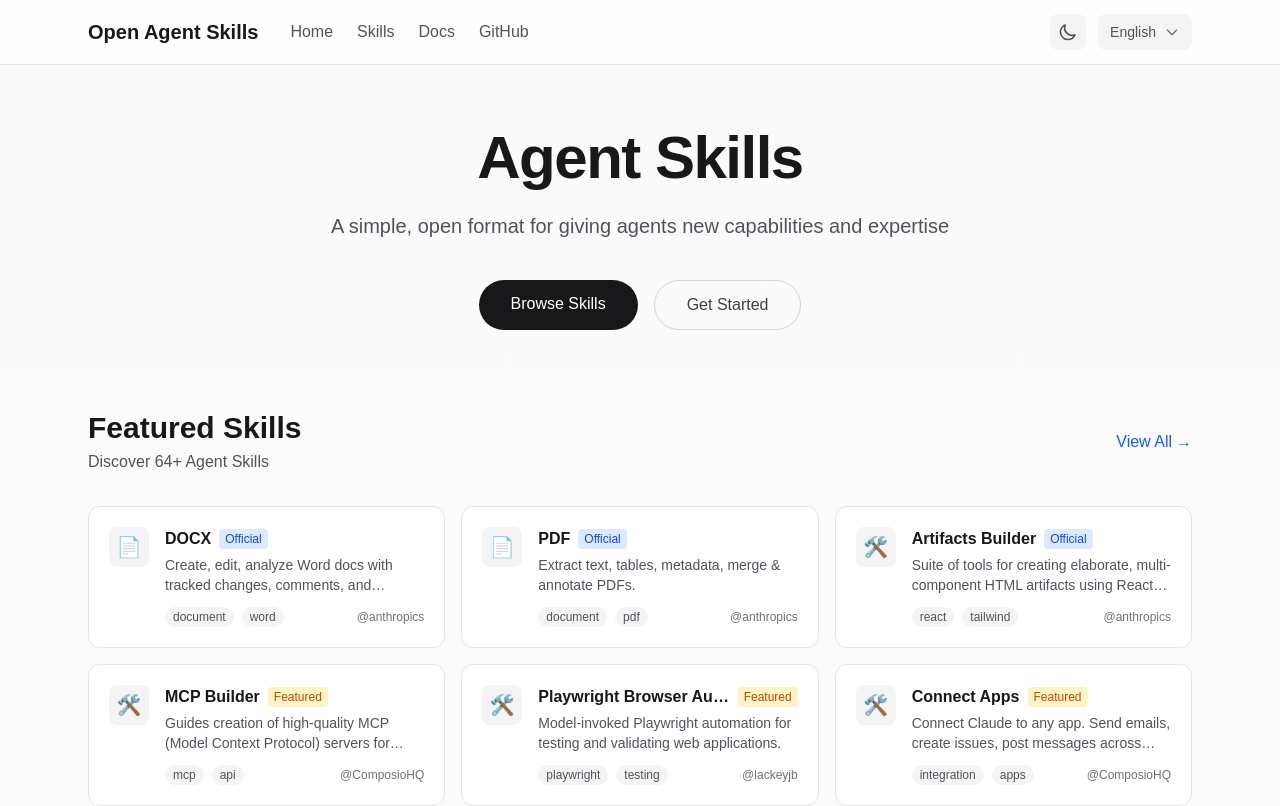
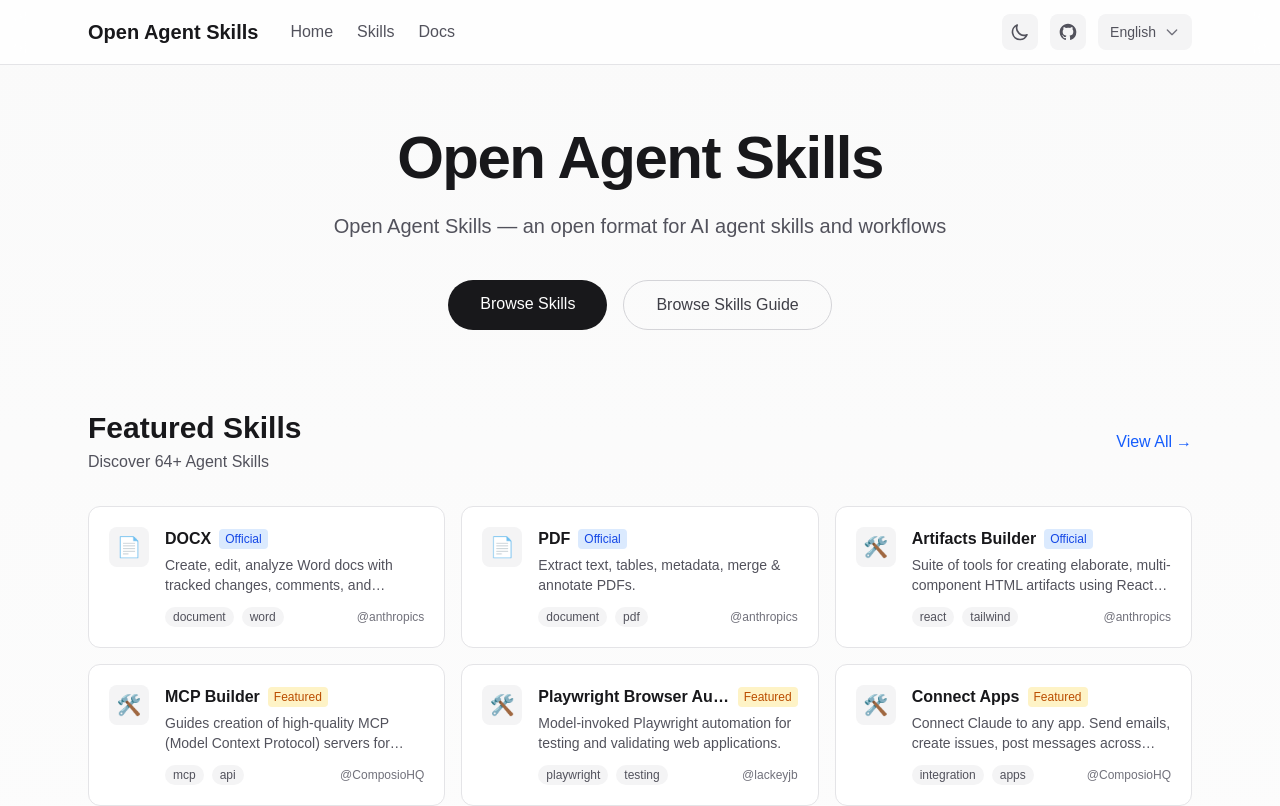
Before and after one commit to Open-Agent-Labs/Open-Agent-Skills, a Next.js app: page /en in a window 1280 px wide. Shown: the top 806 px of the page. Built offline with nearby package versions, Linux system fonts and the light colour scheme.

Commit message:
feat: 更新项目名称和描述，优化GitHub链接样式
- 将项目名称从"Agent Skills"更新为"Open Agent Skills"
- 统一中英文描述为新的格式说明
- 将GitHub链接从文本改为图标样式并更新组织名称
- 在技能页面添加对多语言描述的支持

```diff
--- a/messages/en.json
+++ b/messages/en.json
@@ -1,7 +1,7 @@
 {
   "metadata": {
     "title": "Open Agent Skills",
-    "description": "A simple, open format for giving agents new capabilities and expertise"
+    "description": "Open Agent Skills — an open format for AI agent skills and workflows"
   },
   "nav": {
     "home": "Home",
@@ -10,9 +10,9 @@
     "blog": "Blog"
   },
   "home": {
-    "title": "Agent Skills",
-    "subtitle": "A simple, open format for giving agents new capabilities and expertise",
-    "getStarted": "Get Started",
+    "title": "Open Agent Skills",
+    "subtitle": "Open Agent Skills — an open format for AI agent skills and workflows",
+    "getStarted": "Browse Skills Guide",
     "viewDocs": "View Documentation",
     "browseSkills": "Browse Skills",
     "featuredSkills": "Featured Skills",
--- a/messages/zh.json
+++ b/messages/zh.json
@@ -1,7 +1,7 @@
 {
   "metadata": {
     "title": "Open Agent Skills",
-    "description": "一个简单、开放的格式，为 AI Agent 提供新能力和专业知识"
+    "description": "Open Agent Skills —— 一个开放的 AI Agent 技能与工作流格式"
   },
   "nav": {
     "home": "首页",
@@ -10,9 +10,9 @@
     "blog": "博客"
   },
   "home": {
-    "title": "Agent Skills",
-    "subtitle": "一个简单、开放的格式，为 AI Agent 提供新能力和专业知识",
-    "getStarted": "开始使用",
+    "title": "Open Agent Skills",
+    "subtitle": "Open Agent Skills —— 一个开放的 AI Agent 技能与工作流格式",
+    "getStarted": "浏览 Skills 指南",
     "viewDocs": "查看文档",
     "browseSkills": "浏览 Skills",
     "featuredSkills": "精选 Skills",
--- a/src/app/[locale]/docs/[[...slug]]/page.tsx
+++ b/src/app/[locale]/docs/[[...slug]]/page.tsx
@@ -93,18 +93,21 @@
               >
                 {navLabels.docs}
               </Link>
-              <Link
-                href="https://github.com/agentskills/agentskills"
-                target="_blank"
-                rel="noopener noreferrer"
-                className="text-zinc-600 hover:text-zinc-900 dark:text-zinc-400 dark:hover:text-white transition-colors"
-              >
-                GitHub
-              </Link>
             </div>
           </div>
           <div className="flex items-center gap-3">
             <ThemeToggle />
+            <Link
+              href="https://github.com/Open-Agent-Labs/Open-Agent-Skills"
+              target="_blank"
+              rel="noopener noreferrer"
+              className="w-9 h-9 rounded-lg bg-zinc-100 dark:bg-zinc-800 flex items-center justify-center text-zinc-600 dark:text-zinc-400 hover:bg-zinc-200 dark:hover:bg-zinc-700 transition-colors"
+              aria-label="GitHub"
+            >
+              <svg className="w-5 h-5" fill="currentColor" viewBox="0 0 24 24">
+                <path fillRule="evenodd" d="M12 2C6.477 2 2 6.484 2 12.017c0 4.425 2.865 8.18 6.839 9.504.5.092.682-.217.682-.483 0-.237-.008-.868-.013-1.703-2.782.605-3.369-1.343-3.369-1.343-.454-1.158-1.11-1.466-1.11-1.466-.908-.62.069-.608.069-.608 1.003.07 1.531 1.032 1.531 1.032.892 1.53 2.341 1.088 2.91.832.092-.647.35-1.088.636-1.338-2.22-.253-4.555-1.113-4.555-4.951 0-1.093.39-1.988 1.029-2.688-.103-.253-.446-1.272.098-2.65 0 0 .84-.27 2.75 1.026A9.564 9.564 0 0112 6.844c.85.004 1.705.115 2.504.337 1.909-1.296 2.747-1.027 2.747-1.027.546 1.379.202 2.398.1 2.651.64.7 1.028 1.595 1.028 2.688 0 3.848-2.339 4.695-4.566 4.943.359.309.678.92.678 1.855 0 1.338-.012 2.419-.012 2.747 0 .268.18.58.688.482A10.019 10.019 0 0022 12.017C22 6.484 17.522 2 12 2z" clipRule="evenodd" />
+              </svg>
+            </Link>
             <LanguageSwitcher />
           </div>
         </nav>
--- a/src/app/[locale]/page.tsx
+++ b/src/app/[locale]/page.tsx
@@ -47,18 +47,21 @@
               >
                 {nav("docs")}
               </Link>
-              <Link
-                href="https://github.com/agentskills/agentskills"
-                target="_blank"
-                rel="noopener noreferrer"
-                className="text-zinc-600 hover:text-zinc-900 dark:text-zinc-400 dark:hover:text-white transition-colors"
-              >
-                GitHub
-              </Link>
             </div>
           </div>
           <div className="flex items-center gap-3">
             <ThemeToggle />
+            <Link
+              href="https://github.com/Open-Agent-Labs/Open-Agent-Skills"
+              target="_blank"
+              rel="noopener noreferrer"
+              className="w-9 h-9 rounded-lg bg-zinc-100 dark:bg-zinc-800 flex items-center justify-center text-zinc-600 dark:text-zinc-400 hover:bg-zinc-200 dark:hover:bg-zinc-700 transition-colors"
+              aria-label="GitHub"
+            >
+              <svg className="w-5 h-5" fill="currentColor" viewBox="0 0 24 24">
+                <path fillRule="evenodd" d="M12 2C6.477 2 2 6.484 2 12.017c0 4.425 2.865 8.18 6.839 9.504.5.092.682-.217.682-.483 0-.237-.008-.868-.013-1.703-2.782.605-3.369-1.343-3.369-1.343-.454-1.158-1.11-1.466-1.11-1.466-.908-.62.069-.608.069-.608 1.003.07 1.531 1.032 1.531 1.032.892 1.53 2.341 1.088 2.91.832.092-.647.35-1.088.636-1.338-2.22-.253-4.555-1.113-4.555-4.951 0-1.093.39-1.988 1.029-2.688-.103-.253-.446-1.272.098-2.65 0 0 .84-.27 2.75 1.026A9.564 9.564 0 0112 6.844c.85.004 1.705.115 2.504.337 1.909-1.296 2.747-1.027 2.747-1.027.546 1.379.202 2.398.1 2.651.64.7 1.028 1.595 1.028 2.688 0 3.848-2.339 4.695-4.566 4.943.359.309.678.92.678 1.855 0 1.338-.012 2.419-.012 2.747 0 .268.18.58.688.482A10.019 10.019 0 0022 12.017C22 6.484 17.522 2 12 2z" clipRule="evenodd" />
+              </svg>
+            </Link>
             <LanguageSwitcher />
           </div>
         </nav>
--- a/src/app/[locale]/skills/[id]/page.tsx
+++ b/src/app/[locale]/skills/[id]/page.tsx
@@ -28,6 +28,7 @@
 
   const category = getCategoryById(skill.category);
   const relatedSkills = getRelatedSkills(skill.id, 3);
+  const description = locale === "zh" ? skill.descriptionZh || skill.description : skill.description;
 
   const isZh = locale === "zh";
 
@@ -68,18 +69,21 @@
               >
                 {isZh ? "文档" : "Docs"}
               </Link>
-              <Link
-                href="https://github.com/agentskills/agentskills"
-                target="_blank"
-                rel="noopener noreferrer"
-                className="text-zinc-600 hover:text-zinc-900 dark:text-zinc-400 dark:hover:text-white transition-colors"
-              >
-                GitHub
-              </Link>
             </div>
           </div>
           <div className="flex items-center gap-3">
             <ThemeToggle />
+            <Link
+              href="https://github.com/Open-Agent-Labs/Open-Agent-Skills"
+              target="_blank"
+              rel="noopener noreferrer"
+              className="w-9 h-9 rounded-lg bg-zinc-100 dark:bg-zinc-800 flex items-center justify-center text-zinc-600 dark:text-zinc-400 hover:bg-zinc-200 dark:hover:bg-zinc-700 transition-colors"
+              aria-label="GitHub"
+            >
+              <svg className="w-5 h-5" fill="currentColor" viewBox="0 0 24 24">
+                <path fillRule="evenodd" d="M12 2C6.477 2 2 6.484 2 12.017c0 4.425 2.865 8.18 6.839 9.504.5.092.682-.217.682-.483 0-.237-.008-.868-.013-1.703-2.782.605-3.369-1.343-3.369-1.343-.454-1.158-1.11-1.466-1.11-1.466-.908-.62.069-.608.069-.608 1.003.07 1.531 1.032 1.531 1.032.892 1.53 2.341 1.088 2.91.832.092-.647.35-1.088.636-1.338-2.22-.253-4.555-1.113-4.555-4.951 0-1.093.39-1.988 1.029-2.688-.103-.253-.446-1.272.098-2.65 0 0 .84-.27 2.75 1.026A9.564 9.564 0 0112 6.844c.85.004 1.705.115 2.504.337 1.909-1.296 2.747-1.027 2.747-1.027.546 1.379.202 2.398.1 2.651.64.7 1.028 1.595 1.028 2.688 0 3.848-2.339 4.695-4.566 4.943.359.309.678.92.678 1.855 0 1.338-.012 2.419-.012 2.747 0 .268.18.58.688.482A10.019 10.019 0 0022 12.017C22 6.484 17.522 2 12 2z" clipRule="evenodd" />
+              </svg>
+            </Link>
             <LanguageSwitcher />
           </div>
         </nav>
@@ -128,9 +132,10 @@
                     </span>
                   )}
 
-                  <p className="text-zinc-600 dark:text-zinc-400 leading-relaxed mt-3 text-sm md:text-base">
-                    {skill.description}
-                  </p>
+                    <p className="text-zinc-600 dark:text-zinc-400 leading-relaxed mt-3 text-sm md:text-base">
+                      {description}
+                    </p>
+
                 </div>
               </div>
 
@@ -179,9 +184,10 @@
                       <span className="text-blue-500">●</span>
                       {isZh ? `什么是 ${skill.name}？` : `What is ${skill.name}?`}
                     </h3>
-                    <p className="text-zinc-600 dark:text-zinc-400 text-sm leading-relaxed pl-4">
-                      {skill.description}
-                    </p>
+                      <p className="text-zinc-600 dark:text-zinc-400 text-sm leading-relaxed pl-4">
+                        {description}
+                      </p>
+
                   </div>
 
                   <div>
--- a/src/app/[locale]/skills/page.tsx
+++ b/src/app/[locale]/skills/page.tsx
@@ -28,16 +28,19 @@
 
     if (searchQuery.trim()) {
       const query = searchQuery.toLowerCase();
-      result = result.filter(
-        (s) =>
-          s.name.toLowerCase().includes(query) ||
-          s.description.toLowerCase().includes(query) ||
-          s.tags?.some((tag) => tag.toLowerCase().includes(query))
-      );
+        result = result.filter((s) => {
+          const description = locale === "zh" ? s.descriptionZh || s.description : s.description;
+          return (
+            s.name.toLowerCase().includes(query) ||
+            description.toLowerCase().includes(query) ||
+            s.tags?.some((tag) => tag.toLowerCase().includes(query))
+          );
+        });
+
     }
 
     return result;
-  }, [activeCategory, searchQuery]);
+  }, [activeCategory, searchQuery, locale]);
 
   const title = locale === "zh" ? "发现 Agent Skills" : "Discover Agent Skills";
   const subtitle =
@@ -78,18 +81,21 @@
               >
                 {locale === "zh" ? "文档" : "Docs"}
               </Link>
-              <Link
-                href="https://github.com/agentskills/agentskills"
-                target="_blank"
-                rel="noopener noreferrer"
-                className="text-zinc-600 hover:text-zinc-900 dark:text-zinc-400 dark:hover:text-white transition-colors"
-              >
-                GitHub
-              </Link>
             </div>
           </div>
           <div className="flex items-center gap-3">
             <ThemeToggle />
+            <Link
+              href="https://github.com/Open-Agent-Labs/Open-Agent-Skills"
+              target="_blank"
+              rel="noopener noreferrer"
+              className="w-9 h-9 rounded-lg bg-zinc-100 dark:bg-zinc-800 flex items-center justify-center text-zinc-600 dark:text-zinc-400 hover:bg-zinc-200 dark:hover:bg-zinc-700 transition-colors"
+              aria-label="GitHub"
+            >
+              <svg className="w-5 h-5" fill="currentColor" viewBox="0 0 24 24">
+                <path fillRule="evenodd" d="M12 2C6.477 2 2 6.484 2 12.017c0 4.425 2.865 8.18 6.839 9.504.5.092.682-.217.682-.483 0-.237-.008-.868-.013-1.703-2.782.605-3.369-1.343-3.369-1.343-.454-1.158-1.11-1.466-1.11-1.466-.908-.62.069-.608.069-.608 1.003.07 1.531 1.032 1.531 1.032.892 1.53 2.341 1.088 2.91.832.092-.647.35-1.088.636-1.338-2.22-.253-4.555-1.113-4.555-4.951 0-1.093.39-1.988 1.029-2.688-.103-.253-.446-1.272.098-2.65 0 0 .84-.27 2.75 1.026A9.564 9.564 0 0112 6.844c.85.004 1.705.115 2.504.337 1.909-1.296 2.747-1.027 2.747-1.027.546 1.379.202 2.398.1 2.651.64.7 1.028 1.595 1.028 2.688 0 3.848-2.339 4.695-4.566 4.943.359.309.678.92.678 1.855 0 1.338-.012 2.419-.012 2.747 0 .268.18.58.688.482A10.019 10.019 0 0022 12.017C22 6.484 17.522 2 12 2z" clipRule="evenodd" />
+              </svg>
+            </Link>
             <LanguageSwitcher />
           </div>
         </nav>
```
